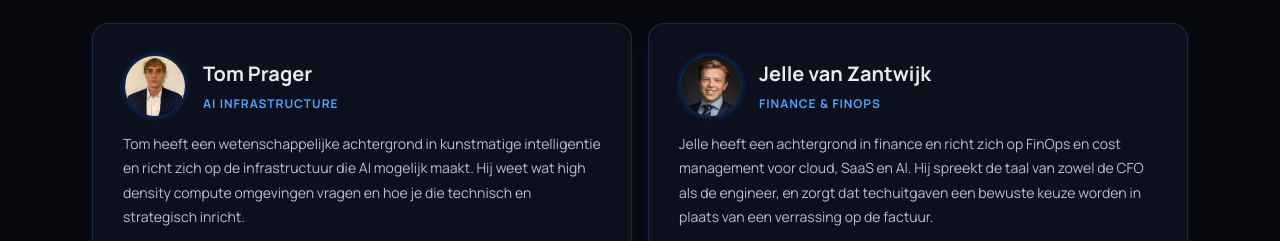
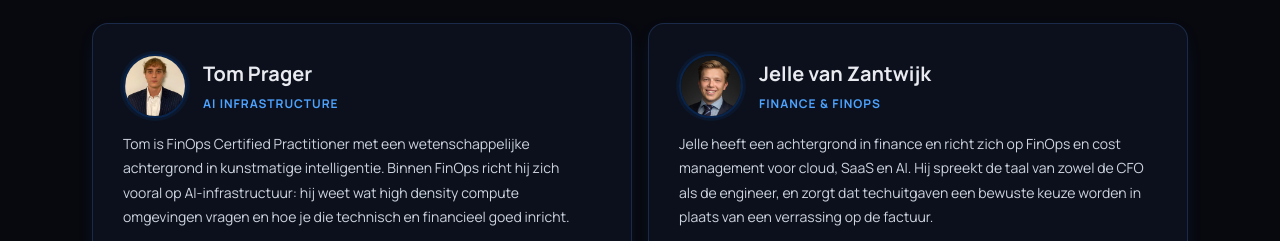
Before and after one commit to jvzstack/ax1s-infra-site, a plain HTML site: page index.html in a window 1280 px wide. Shown: the part 2840-3081 px from the top of the page. Drawn offline with Linux system fonts and the light colour scheme; animation ran at ten frames a second.

Commit message:
Leesbaarheid body-tekst site-breed verbeterd, Tom's bio genuanceerd
--muted kleur (was #b7c0cd, te grijs tegen de donkere achtergrond) sitewide
opgehoogd naar #ced4e0, dezelfde lichtere tint die al ad-hoc op meerdere plekken
werd gebruikt. Raakt alle paragraaftekst op elke pagina (homepage, FinOps Radar,
RI/SP-calculator, kennismaking, en via blog.css: wat-is-finops, glossarium,
gratis-tools en alle blogposts).

Tom's teambio genoemd hij nu expliciet als FinOps Certified Practitioner i.p.v.
alleen AI-infrastructuur, met AI-infra als zijn focus binnen FinOps.

```diff
--- a/assets/blog.css
+++ b/assets/blog.css
@@ -13,7 +13,7 @@
   --accent-bg:     rgba(0,112,243,0.09);
   --accent-border: rgba(0,112,243,0.22);
   --text:          #e8eaf0;
-  --muted:         #b7c0cd;
+  --muted:         #ced4e0;
 }
 html { scroll-behavior: smooth; }
 body { font-family: 'Manrope', sans-serif; background: var(--bg); color: var(--muted); line-height: 1.6; overflow-x: hidden; }
--- a/index.html
+++ b/index.html
@@ -180,7 +180,7 @@
     --accent-bg:     rgba(0,112,243,0.09);
     --accent-border: rgba(0,112,243,0.22);
     --text:          #e8eaf0;
-    --muted:         #b7c0cd;
+    --muted:         #ced4e0;
     --faint-text:    #3a4060;
   }
   body { font-family: 'Manrope', sans-serif; background: var(--bg); color: var(--muted); line-height: 1.6; overflow-x: hidden; }
@@ -820,7 +820,7 @@
             <div class="role">AI Infrastructure</div>
           </div>
         </div>
-        <p>Tom heeft een wetenschappelijke achtergrond in kunstmatige intelligentie en richt zich op de infrastructuur die AI mogelijk maakt. Hij weet wat high density compute omgevingen vragen en hoe je die technisch en strategisch inricht.</p>
+        <p>Tom is FinOps Certified Practitioner met een wetenschappelijke achtergrond in kunstmatige intelligentie. Binnen FinOps richt hij zich vooral op AI-infrastructuur: hij weet wat high density compute omgevingen vragen en hoe je die technisch en financieel goed inricht.</p>
         <div class="tcard-cert">
           <img id="tcard-badge-tom" class="tcard-cert-badge" alt="FinOps Certified Practitioner">
           <div class="tcard-cert-divider"></div>
```
Also changed, not shown: finops-radar.html (+1 -1 lines), kennismaking.html (+1 -1 lines), ri-vs-savings-plan-calculator.html (+1 -1 lines).
